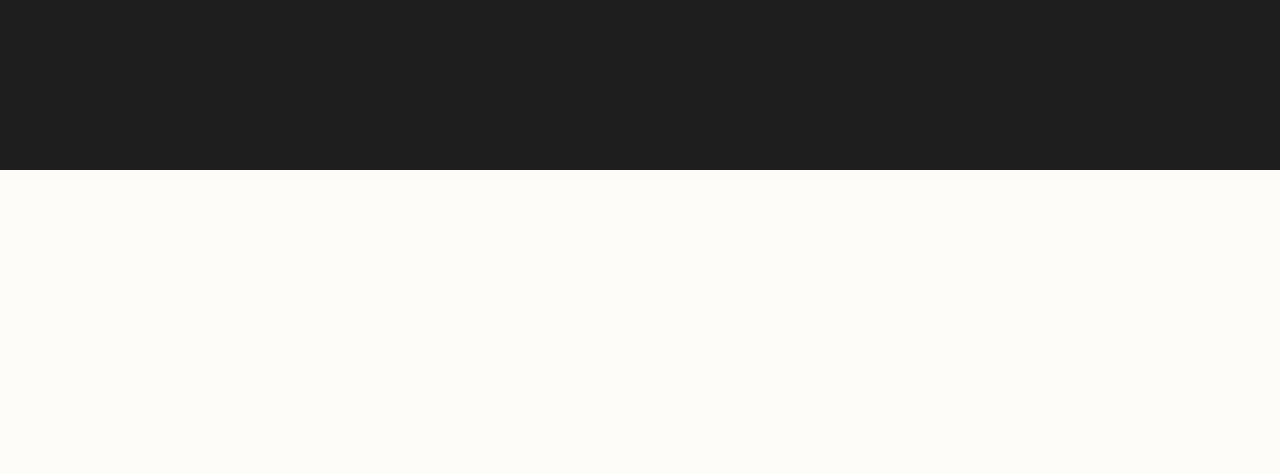
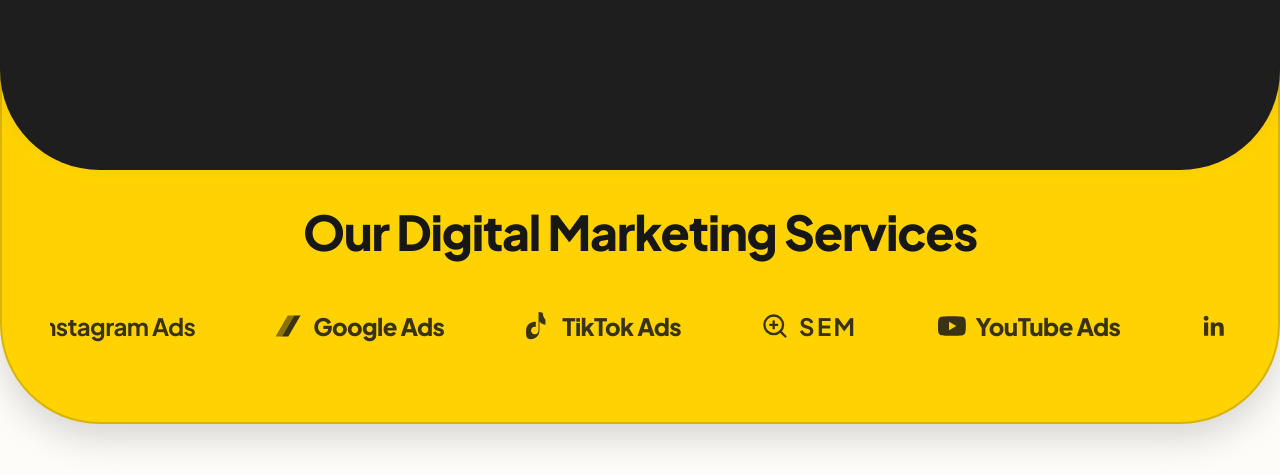
Before and after one commit to Andiewitz/V-Media-B, a Next.js app: page / in a window 1280 px wide. Shown: the part 2184-2658 px from the top of the page. Before the commit the page ends 2354 px from the top, so only its background shows below. Built offline with nearby package versions, Linux system fonts and the light colour scheme.

Commit message:
minor fixes

```diff
--- a/app/globals.css
+++ b/app/globals.css
@@ -51,3 +51,18 @@
 ::-webkit-scrollbar-thumb:hover {
   background: #8B5CF6;
 }
+
+@keyframes marquee {
+  0% {
+    transform: translateX(0);
+  }
+  100% {
+    transform: translateX(-50%);
+  }
+}
+
+.animate-marquee {
+  display: flex;
+  width: max-content;
+  animation: marquee 35s linear infinite;
+}
--- a/app/page.tsx
+++ b/app/page.tsx
@@ -44,6 +44,103 @@
       description: "Determining friction-free user flows and beautiful interactive prototypes. We center every interface asset around clean hierarchy, beautiful typography, and consistent layouts.",
       deliverables: ["High-fidelity digital layout states", "Component framework maps", "User testing & design audits"],
       kpi: "Polished design consistency"
+    }
+  ];
+
+  const brandLogos = [
+    {
+      name: "Facebook Ads",
+      element: (
+        <div className="flex items-center gap-2.5">
+          <svg className="w-7 h-7 fill-current" viewBox="0 0 24 24">
+            <path d="M24 12.073c0-6.627-5.373-12-12-12s-12 5.373-12 12c0 5.99 4.388 10.954 10.125 11.854v-8.385H7.078v-3.47h3.047V9.43c0-3.007 1.792-4.669 4.533-4.669 1.312 0 2.686.235 2.686.235v2.953H15.83c-1.491 0-1.956.925-1.956 1.874v2.25h3.328l-.532 3.47h-2.796v8.385C19.612 23.027 24 18.062 24 12.073z" />
+          </svg>
+          <span className="text-2xl font-display font-bold tracking-tight">Facebook Ads</span>
+        </div>
+      )
+    },
+    {
+      name: "Instagram Ads",
+      element: (
+        <div className="flex items-center gap-2.5">
+          <svg className="w-7 h-7 fill-none stroke-current stroke-[2]" viewBox="0 0 24 24" strokeLinecap="round" strokeLinejoin="round">
+            <rect x="2" y="2" width="20" height="20" rx="5" ry="5" />
+            <path d="M16 11.37A4 4 0 1 1 12.63 8 4 4 0 0 1 16 11.37z" />
+            <line x1="17.5" y1="6.5" x2="17.51" y2="6.5" />
+          </svg>
+          <span className="text-2xl font-display font-bold tracking-tight">Instagram Ads</span>
+        </div>
+      )
+    },
+    {
+      name: "Google Ads",
+      element: (
+        <div className="flex items-center gap-2.5">
+          <svg className="w-7 h-7 fill-current" viewBox="0 0 24 24">
+            <path d="M16.5 3L6 21h5.5L22 3h-5.5z" />
+            <path d="M6 21l10.5-18H11L.5 21H6z" opacity="0.6" />
+          </svg>
+          <span className="text-2xl font-display font-extrabold tracking-tight">Google Ads</span>
+        </div>
+      )
+    },
+    {
+      name: "TikTok Ads",
+      element: (
+        <div className="flex items-center gap-2.5">
+          <svg className="w-7 h-7 fill-current" viewBox="0 0 24 24">
+            <path d="M12.53.02C13.84 0 15.14.31 16.29.93c-.09 1.91.55 3.79 1.83 5.25.12.13.26.25.4.37v4.29c-1.39-.12-2.74-.63-3.87-1.48-.48-.36-.92-.78-1.29-1.25v7.7c0 4.14-3.36 7.5-7.5 7.5S1.86 19.95 1.86 15.81s3.36-7.5 7.5-7.5c.3 0 .59.02.88.06V12.7c-.29-.07-.58-.1-.88-.1-1.77 0-3.21 1.44-3.21 3.21s1.44 3.21 3.21 3.21 3.21-1.44 3.21-3.21V0h3.27z" />
+          </svg>
+          <span className="text-2xl font-display font-black tracking-tight">TikTok Ads</span>
+        </div>
+      )
+    },
+    {
+      name: "SEM",
+      element: (
+        <div className="flex items-center gap-2.5">
+          <svg className="w-7 h-7 fill-none stroke-current stroke-[2]" viewBox="0 0 24 24" strokeLinecap="round" strokeLinejoin="round">
+            <circle cx="11" cy="11" r="8" />
+            <line x1="21" y1="21" x2="16.65" y2="16.65" />
+            <line x1="11" y1="8" x2="11" y2="14" />
+            <line x1="8" y1="11" x2="14" y2="11" />
+          </svg>
+          <span className="text-2xl font-display font-bold tracking-widest uppercase">SEM</span>
+        </div>
+      )
+    },
+    {
+      name: "YouTube Ads",
+      element: (
+        <div className="flex items-center gap-2.5">
+          <svg className="w-7 h-7 fill-current" viewBox="0 0 24 24">
+            <path d="M23.498 6.163a3.003 3.003 0 0 0-2.11-2.11C19.517 3.545 12 3.545 12 3.545s-7.517 0-9.388.507a3.003 3.003 0 0 0-2.11 2.11C0 8.033 0 12 0 12s0 3.967.502 5.837a3.003 3.003 0 0 0 2.11 2.11c1.871.507 9.388.507 9.388.507s7.517 0 9.388-.507a3.003 3.003 0 0 0 2.11-2.11C24 15.967 24 12 24 12s0-3.967-.502-5.837zM9.545 15.568V8.432L15.818 12l-6.273 3.568z" />
+          </svg>
+          <span className="text-2xl font-display font-extrabold tracking-tight">YouTube Ads</span>
+        </div>
+      )
+    },
+    {
+      name: "LinkedIn Ads",
+      element: (
+        <div className="flex items-center gap-2.5">
+          <svg className="w-7 h-7 fill-current" viewBox="0 0 24 24">
+            <path d="M20.447 20.452h-3.554v-5.569c0-1.328-.027-3.037-1.852-3.037-1.853 0-2.136 1.445-2.136 2.939v5.667H9.351V9h3.414v1.561h.046c.477-.9 1.637-1.85 3.37-1.85 3.601 0 4.267 2.37 4.267 5.455v6.286zM5.337 7.433c-1.144 0-2.063-.926-2.063-2.065 0-1.138.92-2.063 2.063-2.063 1.14 0 2.064.925 2.064 2.063 0 1.139-.925 2.065-2.064 2.065zm1.782 13.019H3.555V9h3.564v11.452z" />
+          </svg>
+          <span className="text-2xl font-display font-bold tracking-tight">LinkedIn Ads</span>
+        </div>
+      )
+    },
+    {
+      name: "Reddit Ads",
+      element: (
+        <div className="flex items-center gap-2.5">
+          <svg className="w-7 h-7 fill-current" viewBox="0 0 24 24">
+            <path d="M24 11.5c0-1.65-1.35-3-3-3-.96 0-1.86.48-2.42 1.24-1.64-1-3.85-1.64-6.23-1.72l1.32-4.14 4.3 1c.04.99.86 1.78 1.85 1.78 1.02 0 1.85-.83 1.85-1.85S19.02 3 18 3c-1.02 0-1.85.83-1.85 1.85L11.5 3.8C11.16 3.7 10.8 3.9 10.7 4.3L9.2 9c-2.42.04-4.67.68-6.33 1.7-.56-.74-1.44-1.2-2.37-1.2-1.65 0-3 1.35-3 3 0 1.12.6 2.1 1.5 2.62-.06.39-.1.78-.1 1.18 0 4.14 4.93 7.5 11 7.5s11-3.36 11-7.5c0-.4-.04-.79-.1-1.18.9-.52 1.5-1.5 1.5-2.62zm-16 2c0-1.1.9-2 2-2s2 .9 2 2-.9 2-2 2-2-.9-2-2zm9 4.3c-1.75 1.75-5.25 1.75-7 0-.2-.2-.2-.5 0-.7.2-.2.5-.2.7 0 1.35 1.35 4.25 1.35 5.6 0 .2-.2.5-.2.7 0 .2.2.2.5 0 .7zm-.3-2.3c-1.1 0-2-.9-2-2s.9-2 2-2 2 .9 2 2-.9 2-2 2z" />
+          </svg>
+          <span className="text-2xl font-display font-bold tracking-tight">Reddit Ads</span>
+        </div>
+      )
     }
   ];
 
@@ -170,10 +267,10 @@
 
       </div>
 
-      {/* 2. OUR SERVICES - CHARCOAL BACKGROUND WITH CURVED ENTRANCE */}
+      {/* 2. OUR SERVICES - CHARCOAL BACKGROUND WITH CURVED ENTRANCE & EXIT */}
       <section
         id="our-services"
-        className="relative bg-[#1E1E1E] text-[#FDFCF8] rounded-t-[50px] sm:rounded-t-[80px] md:rounded-t-[100px] pt-24 pb-32 px-6 md:px-12 w-full z-20 shadow-[0_-15px_30px_rgba(0,0,0,0.08)]"
+        className="relative bg-[#1E1E1E] text-[#FDFCF8] rounded-t-[50px] sm:rounded-t-[80px] md:rounded-t-[100px] rounded-b-[50px] sm:rounded-b-[80px] md:rounded-b-[100px] pt-24 pb-32 px-6 md:px-12 w-full z-20 shadow-[0_-15px_30px_rgba(0,0,0,0.08)]"
       >
         <div className="max-w-6xl mx-auto">
 
@@ -343,6 +440,39 @@
         </div>
       </section>
 
+      {/* 3. BRAND LOGOS SECTION (YELLOW BANNER) */}
+      <section
+        id="trusted-marquee"
+        className="relative bg-[#FFD200] text-neutral-900 rounded-b-[50px] sm:rounded-b-[80px] md:rounded-b-[100px] mt-[-50px] sm:mt-[-80px] md:mt-[-100px] pt-[90px] sm:pt-[110px] md:pt-[130px] pb-16 px-6 md:px-12 w-full z-10 overflow-hidden shadow-[0_15px_35px_rgba(0,0,0,0.15)] border-2 border-black/15"
+      >
+        <div className="max-w-6xl mx-auto relative flex flex-col items-center justify-center">
+          {/* Heading */}
+          <div className="text-center max-w-3xl px-4 mb-8 relative z-20">
+            <h3 className="text-3xl sm:text-4xl md:text-5xl font-display font-black tracking-tight text-neutral-900 leading-tight">
+              Our Digital Marketing Services
+            </h3>
+          </div>
+        </div>
+
+        {/* Logos Marquee Container */}
+        <div className="w-full overflow-hidden relative z-20 select-none py-4">
+          <div className="flex gap-20 whitespace-nowrap animate-marquee">
+            {brandLogos.map((logo, idx) => (
+              <div key={`logo-1-${idx}`} className="flex items-center justify-center text-neutral-900 opacity-85 hover:opacity-100 transition-opacity duration-200">
+                {logo.element}
+              </div>
+            ))}
+            {brandLogos.map((logo, idx) => (
+              <div key={`logo-2-${idx}`} className="flex items-center justify-center text-neutral-900 opacity-85 hover:opacity-100 transition-opacity duration-200">
+                {logo.element}
+              </div>
+            ))}
+          </div>
+        </div>
+      </section>
+
+      {/* 4. SEAMLESS CREAM BACKGROUND TRANSITION SPACER */}
+      <div className="h-32 bg-[#FDFCF8] w-full" />
     </div>
   );
 }
```
